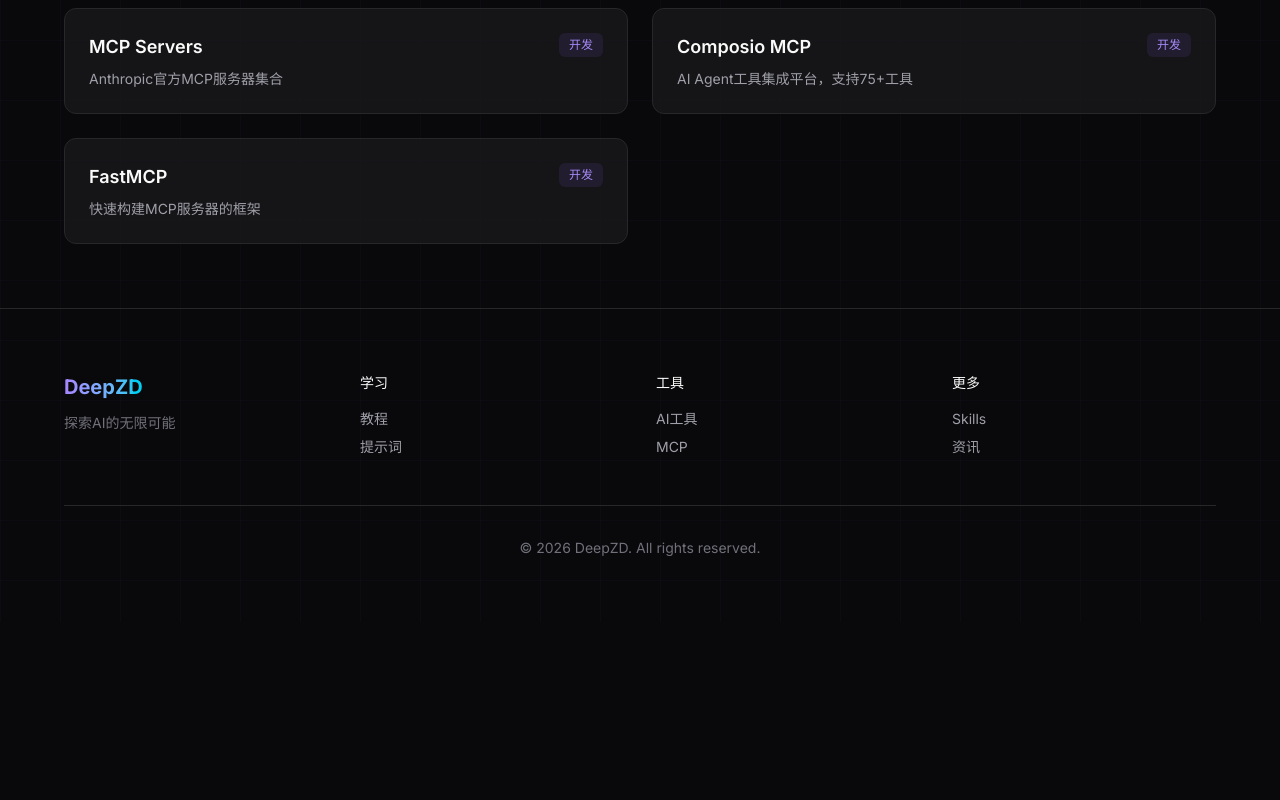
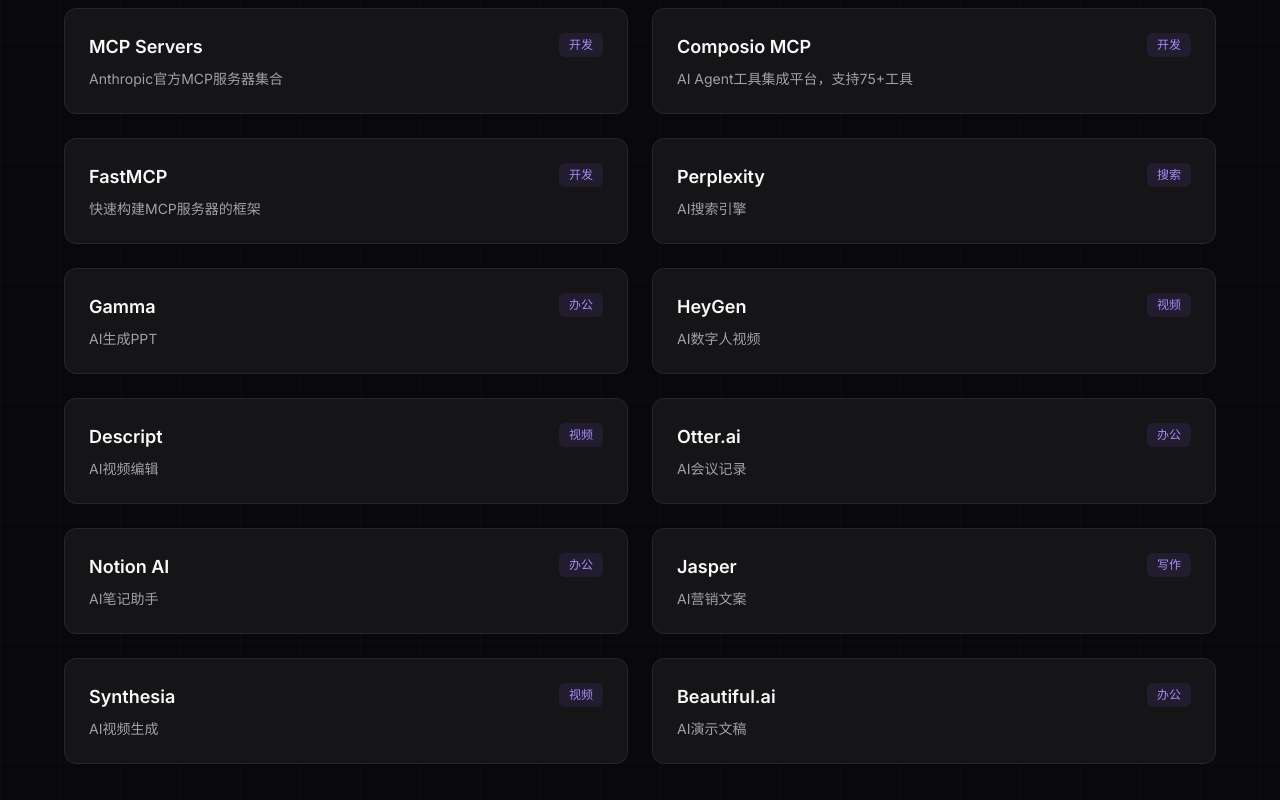
Before and after one commit to uncle-light/deepzd, a Next.js app: page /tools in a window 1280 px wide. Shown: the part 1520-2320 px from the top of the page. Before the commit the page ends 2142 px from the top, so only its background shows below. Built offline with nearby package versions, Linux system fonts and the light colour scheme.

Commit message:
feat: 扩充工具数据到31个

```diff
--- a/src/app/data/tools.ts
+++ b/src/app/data/tools.ts
@@ -163,4 +163,67 @@
     url: "https://fastmcp.me",
     source: "@jxnlco on X"
   },
+  {
+    slug: "perplexity",
+    name: "Perplexity",
+    desc: "AI搜索引擎",
+    category: "搜索",
+    url: "https://perplexity.ai"
+  },
+  {
+    slug: "gamma",
+    name: "Gamma",
+    desc: "AI生成PPT",
+    category: "办公",
+    url: "https://gamma.app"
+  },
+  {
+    slug: "heygen",
+    name: "HeyGen",
+    desc: "AI数字人视频",
+    category: "视频",
+    url: "https://heygen.com"
+  },
+  {
+    slug: "descript",
+    name: "Descript",
+    desc: "AI视频编辑",
+    category: "视频",
+    url: "https://descript.com"
+  },
+  {
+    slug: "otter",
+    name: "Otter.ai",
+    desc: "AI会议记录",
+    category: "办公",
+    url: "https://otter.ai"
+  },
+  {
+    slug: "notion-ai",
+    name: "Notion AI",
+    desc: "AI笔记助手",
+    category: "办公",
+    url: "https://notion.so"
+  },
+  {
+    slug: "jasper",
+    name: "Jasper",
+    desc: "AI营销文案",
+    category: "写作",
+    url: "https://jasper.ai"
+  },
+  {
+    slug: "synthesia",
+    name: "Synthesia",
+    desc: "AI视频生成",
+    category: "视频",
+    url: "https://synthesia.io"
+  },
+  {
+    slug: "beautiful-ai",
+    name: "Beautiful.ai",
+    desc: "AI演示文稿",
+    category: "办公",
+    url: "https://beautiful.ai"
+  },
 ];
```
